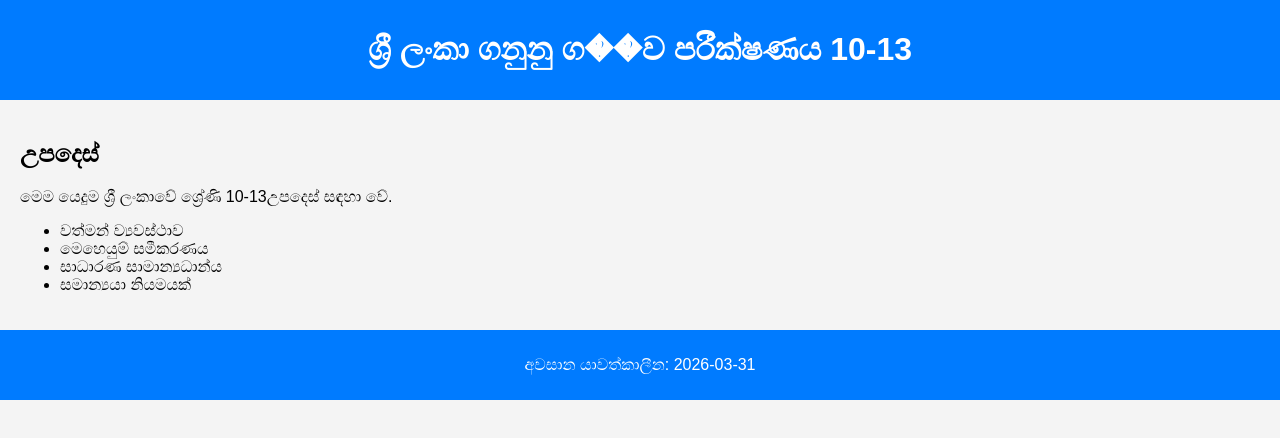
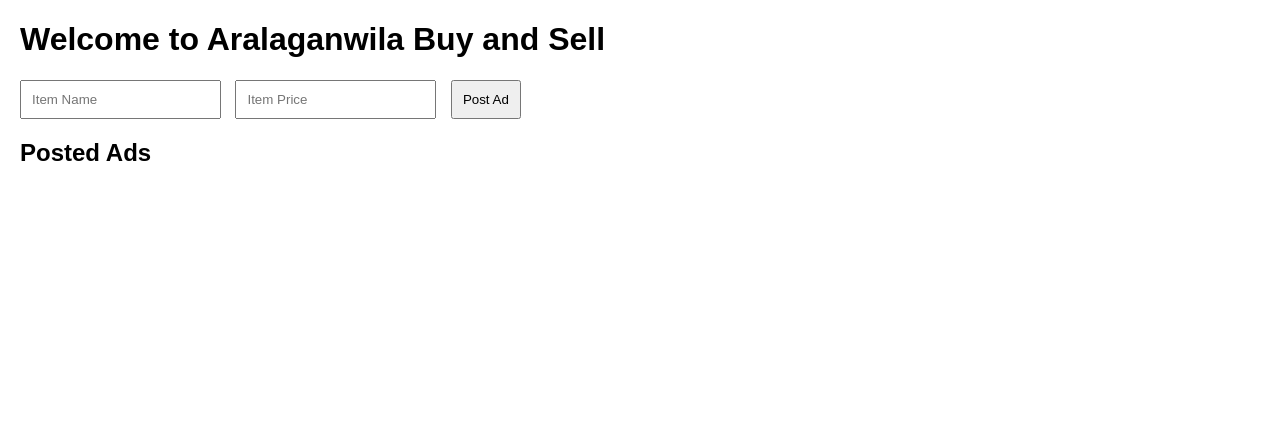
Before and after one commit to lakmisenani-hue/Easy-media, a plain HTML site: page index.html in a window 1280 px wide. Drawn offline with Linux system fonts and the light colour scheme.

Commit message:
Add index.html for marketing app - Aralaganwila Buy and Sell

```diff
--- a/index.html
+++ b/index.html
@@ -1,60 +1,34 @@
 <!DOCTYPE html>
-<html lang="si">
+<html lang="en">
 <head>
     <meta charset="UTF-8">
     <meta name="viewport" content="width=device-width, initial-scale=1.0">
-    <title>ශ්‍රී ලංකා නැගෙනහිර උපදෙස්</title>
+    <title>Aralaganwila Buy and Sell</title>
     <style>
-        body {
-            font-family: Arial, sans-serif;
-            background-color: #f4f4f4;
-            margin: 0;
-            padding: 0;
-        }
-        header {
-            background: #007bff;
-            color: #fff;
-            padding: 10px 20px;
-            text-align: center;
-        }
-
-        main {
-            padding: 20px;
-        }
-
-        footer {
-            text-align: center;
-            padding: 10px 0;
-            background: #007bff;
-            color: white;
-        }
+        body { font-family: Arial, sans-serif; margin: 20px; }
+        form { margin-bottom: 20px; }
+        input, button { padding: 10px; margin-right: 10px; }
     </style>
 </head>
 <body>
-    <header>
-        <h1>ශ්‍රී ලංකා ගනුනු ග��ව පරීක්ෂණය 10-13</h1>
-    </header>
-    <main>
-        <h2>උපදෙස්</h2>
-        <p>මෙම යෙදුම ශ්‍රී ලංකාවේ ශ්‍රේණි 10-13උපදෙස් සඳහා වේ.</p>
-        <ul id="syllabus-list"></ul>
-    </main>
-    <footer>
-        <p>අවසාන යාවත්කාලීන: 2026-03-31</p>
-    </footer>
+    <h1>Welcome to Aralaganwila Buy and Sell</h1>
+    <form id="adForm">
+        <input type="text" id="itemName" placeholder="Item Name" required />
+        <input type="text" id="itemPrice" placeholder="Item Price" required />
+        <button type="submit">Post Ad</button>
+    </form>
+    <h2>Posted Ads</h2>
+    <ul id="adList"></ul>
     <script>
-        const syllabus = [
-            "වත්මන් ව්‍යවස්ථාව",
-            "මෙහෙයුම් සමීකරණය",
-            "සාධාරණ සාමාන්‍යධාන්ය",
-            "සමාන්‍යයා නියමයක්"
-        ];
-
-        const syllabusList = document.getElementById('syllabus-list');
-        syllabus.forEach(item => {
-            let li = document.createElement('li');
-            li.textContent = item;
-            syllabusList.appendChild(li);
+        document.getElementById('adForm').addEventListener('submit', function(event) {
+            event.preventDefault();
+            const itemName = document.getElementById('itemName').value;
+            const itemPrice = document.getElementById('itemPrice').value;
+            const adList = document.getElementById('adList');
+            const listItem = document.createElement('li');
+            listItem.textContent = `Item: ${itemName}, Price: ${itemPrice}`;
+            adList.appendChild(listItem);
+            document.getElementById('adForm').reset();
         });
     </script>
 </body>
```
